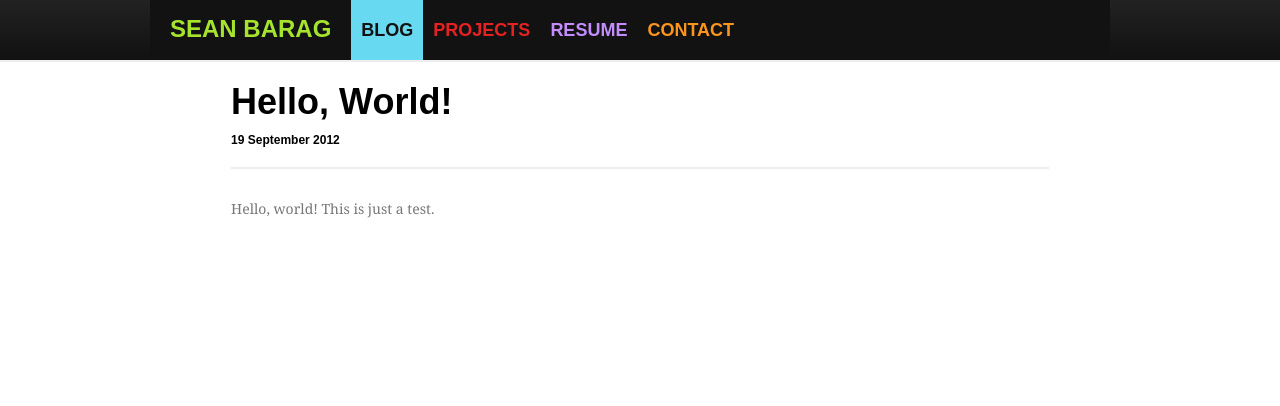
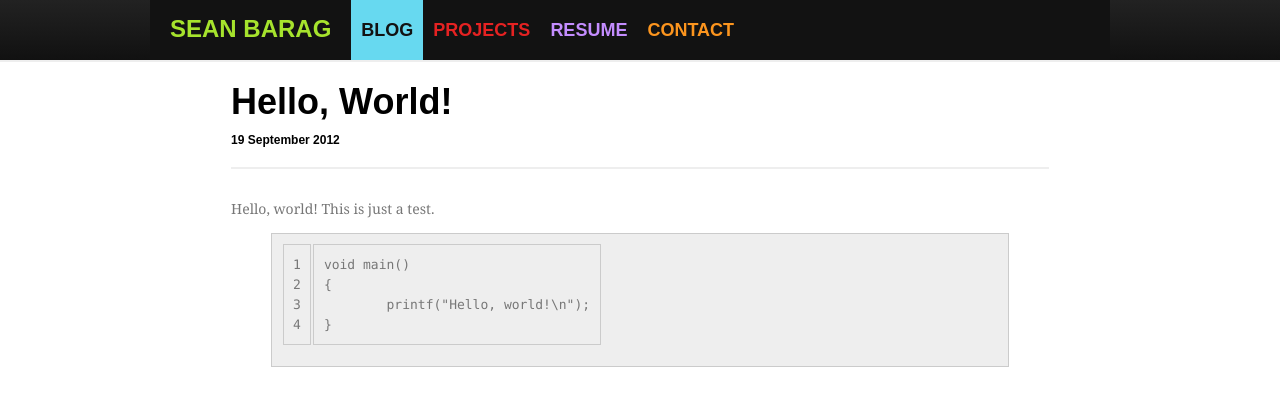
Before and after one commit to sjbarag/sjbarag.github.com, a Jekyll site: the page built from _posts/2012-09-19-hello-world.markdown, in a window 1280 px wide. Shown: the top 406 px of the page. Built offline with Jekyll 4.4.1, drawn with Linux system fonts in a browser that asks for light colours; some web fonts are replaced; Markdown is read by kramdown in place of the engine named in the settings.

Commit message:
Switch to K&R Hello World

```diff
--- a/_posts/2012-09-19-hello-world.markdown
+++ b/_posts/2012-09-19-hello-world.markdown
@@ -4,3 +4,10 @@ title: Hello, World!
 ---
 
 Hello, world!  This is just a test.
+
+{% highlight c linenos %}
+void main()
+{
+	printf("Hello, world!\n");
+}
+{% endhighlight %}
```
